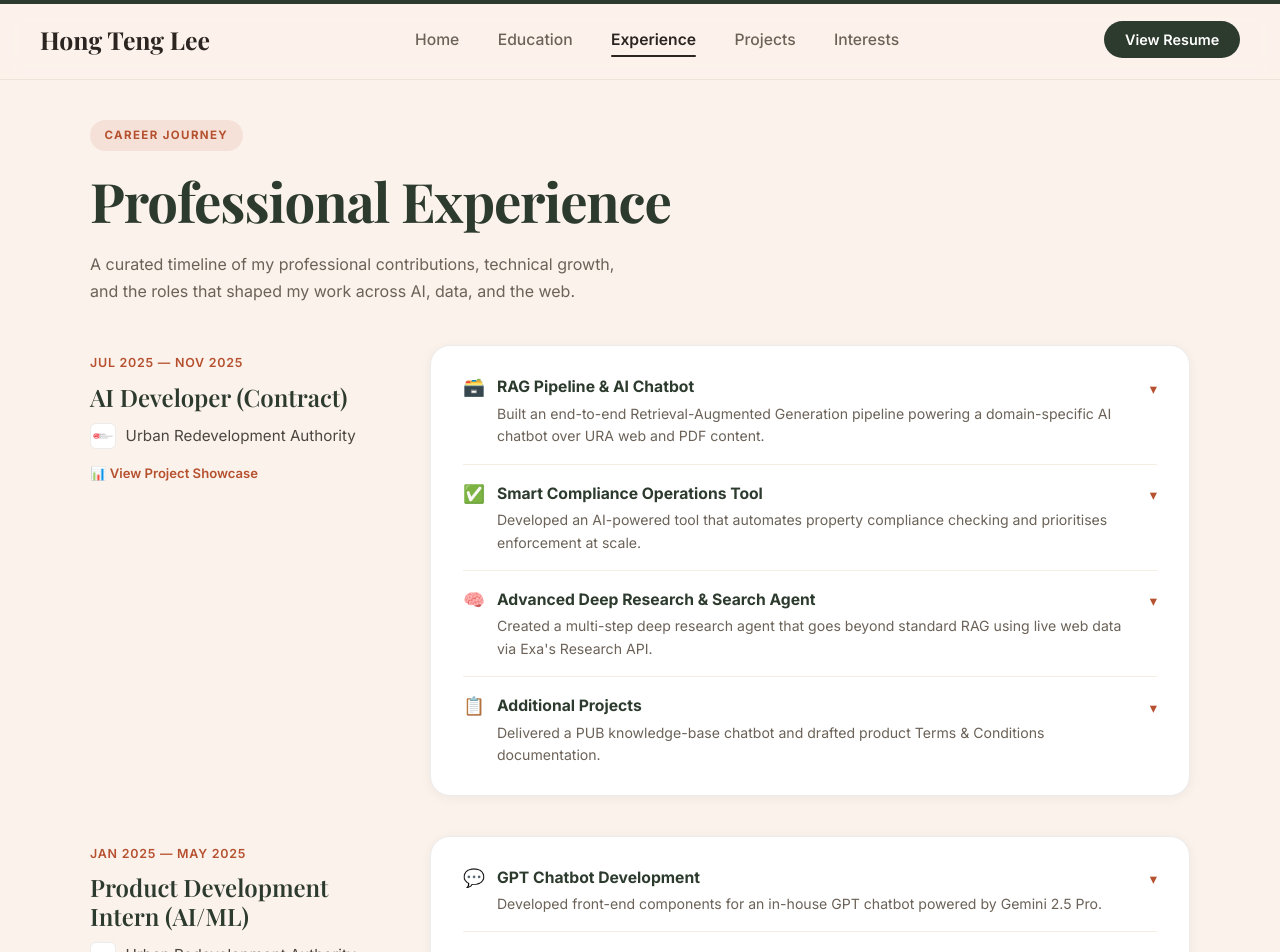
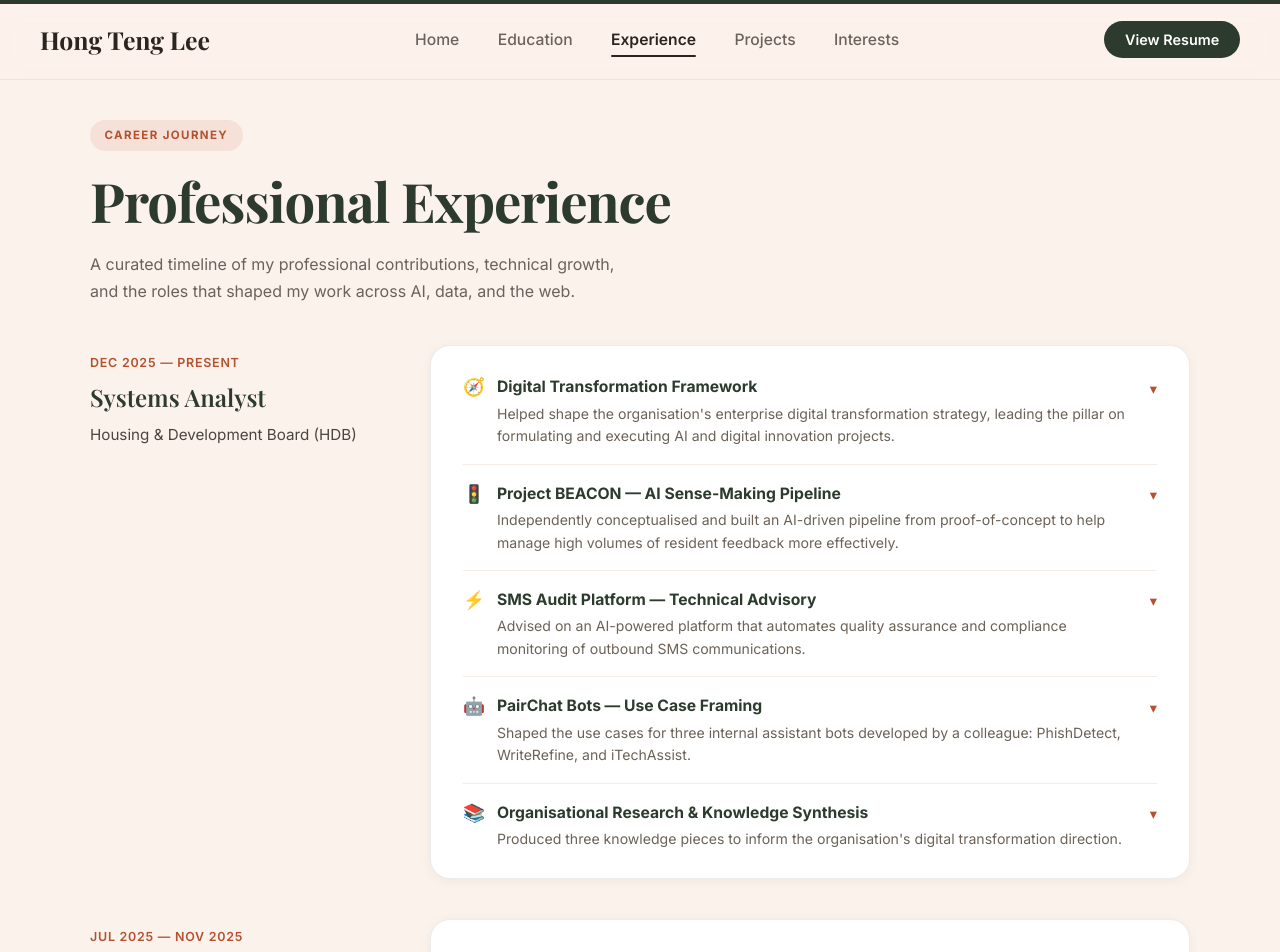
Before and after one commit to htlee1999/HTportfolio, a React (Create React App) app: page /experience in a window 1280 px wide. Shown: the top 952 px of the page. Built offline with nearby package versions, Linux system fonts and the light colour scheme.

Commit message:
Experience update

```diff
--- a/src/components/Experience/Experience.js
+++ b/src/components/Experience/Experience.js
@@ -7,6 +7,66 @@ import jumboLogo from '../../assets/images/jumbo.png';
 import ncodeLogo from '../../assets/images/ncode.png';
 
 const experiences = [
+  {
+    id: "hdb",
+    company: "Housing & Development Board (HDB)",
+    // logo: hdbLogo,  // add an HDB logo to assets/images and wire it here
+    role: "Systems Analyst",
+    period: "Dec 2025 — Present",
+    highlights: [
+      {
+        title: "Digital Transformation Framework",
+        description: "Helped shape the organisation's enterprise digital transformation strategy, leading the pillar on formulating and executing AI and digital innovation projects.",
+        details: [
+          "Designed a three-phase operating model — Idea Capture, Assessment & Prioritisation, and Development, Monitoring & Deployment — governing how AI and digital projects are submitted, evaluated, and tracked",
+          "Built a productivity impact model from the ground up, including a four-factor savings formula (base hours, scale, ramp factor, and adoption rate) and project tiering assumptions across simple, intermediate, and advanced categories",
+          "Developed compounded savings logic that accounts for prior-year projects continuing to generate value in subsequent years"
+        ],
+        icon: "🧭"
+      },
+      {
+        title: "Project BEACON — AI Sense-Making Pipeline",
+        description: "Independently conceptualised and built an AI-driven pipeline from proof-of-concept to help manage high volumes of resident feedback more effectively.",
+        details: [
+          "Semantic case clustering using embeddings to surface hidden patterns across cases",
+          "AI-assisted escalation that detects mismatches between resident sentiment and case priority tagging",
+          "An LLM-generated strategic analysis report that synthesises trends and recommends actions",
+          "Ran stakeholder demos, folded feedback into the roadmap, and initiated engagement with the data science team to take it toward production deployment"
+        ],
+        icon: "🚦"
+      },
+      {
+        title: "SMS Audit Platform — Technical Advisory",
+        description: "Advised on an AI-powered platform that automates quality assurance and compliance monitoring of outbound SMS communications.",
+        details: [
+          "Identified a performance bottleneck in the assessment pipeline",
+          "Proposed and implemented concurrent batch processing, enabling multiple assessment jobs to run simultaneously and significantly improving throughput on high-volume SMS datasets"
+        ],
+        icon: "⚡"
+      },
+      {
+        title: "PairChat Bots — Use Case Framing",
+        description: "Shaped the use cases for three internal assistant bots developed by a colleague: PhishDetect, WriteRefine, and iTechAssist.",
+        details: [
+          "PhishDetect — helps staff identify phishing emails",
+          "WriteRefine — improves the quality and professionalism of written correspondence",
+          "iTechAssist — provides IT FAQ assistance for common technical queries",
+          "Framed and packaged each solution so it was clearly positioned and purposefully scoped for its intended users"
+        ],
+        icon: "🤖"
+      },
+      {
+        title: "Organisational Research & Knowledge Synthesis",
+        description: "Produced three knowledge pieces to inform the organisation's digital transformation direction.",
+        details: [
+          "Digital Transformation Study — analysed how leading organisations (Microsoft, Netflix, DBS, IKEA, Walmart, Estonia, IRAS, URA, CAG) approached transformation, distilling findings into a P.R.I.M.E. framework and a Digital Maturity Assessment model",
+          "Case Studies Compilation — translated those findings into an accessible format for internal sharing",
+          "UOB Briefing — synthesised UOB's AI strategy and implementation approach into lessons and candidate use cases (advisory chatbots, policy update management, and service quality monitoring)"
+        ],
+        icon: "📚"
+      }
+    ]
+  },
   {
     id: "ura-contract",
     company: "Urban Redevelopment Authority",
@@ -247,7 +307,9 @@ const Experience = () => {
               <div className="exp-period">{exp.period}</div>
               <h2 className="exp-role">{exp.role}</h2>
               <div className="exp-company">
-                <img className="exp-company-logo" src={exp.logo} alt={`${exp.company} logo`} />
+                {exp.logo && (
+                  <img className="exp-company-logo" src={exp.logo} alt={`${exp.company} logo`} />
+                )}
                 <span>{exp.company}</span>
               </div>
               {exp.presentationLink && (
```
